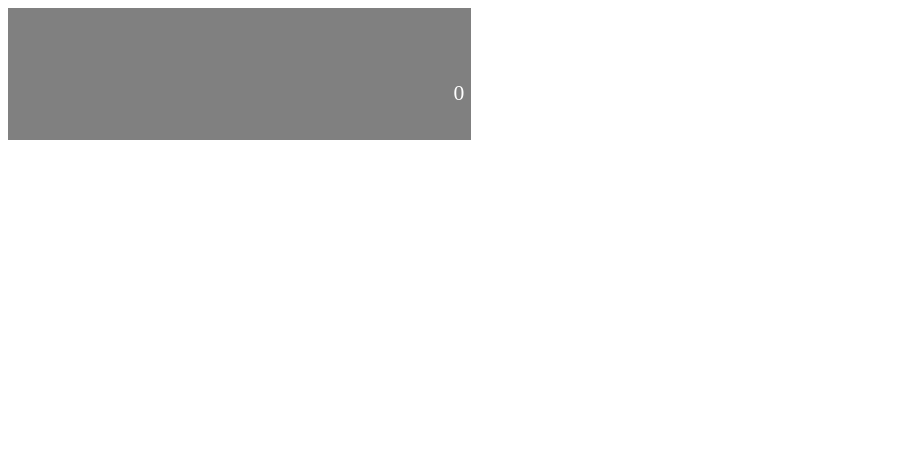
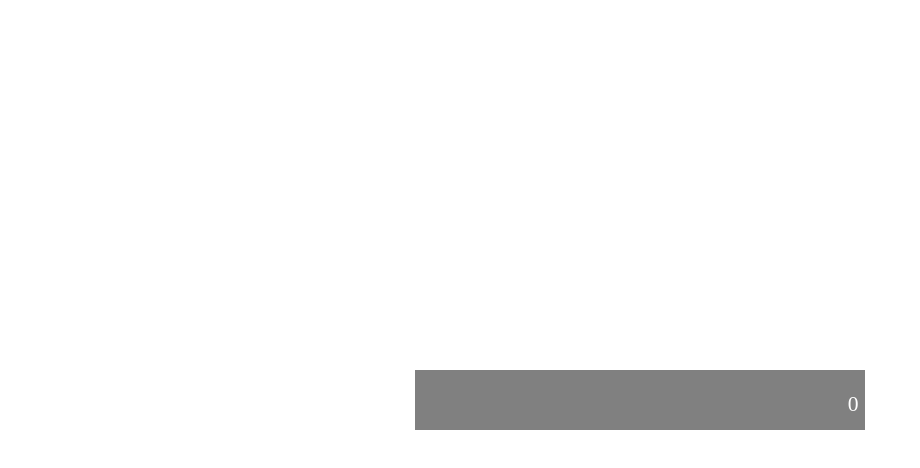
Before and after one commit to NitBravoA92/math-magicians, a React (Create React App) app: page / in a window 1280 px wide. Shown: the top 468 px of the page, without its empty margins (0-920 px from the left). Built offline with nearby package versions, Linux system fonts and the light colour scheme.

Commit message:
Add general css styles for the App component

```diff
--- /dev/null
+++ b/src/App.css
@@ -0,0 +1,14 @@
+* {
+  box-sizing: border-box;
+  padding: 0;
+  margin: 0;
+}
+
+.App {
+  width: 100%;
+  min-height: 100vh;
+  display: flex;
+  justify-content: center;
+  align-items: center;
+  padding: 1.5rem 0;
+}
--- a/src/App.jsx
+++ b/src/App.jsx
@@ -1,4 +1,5 @@
 import Calculator from './components/Calculator';
+import './App.css';
 
 function App() {
   return (
```
